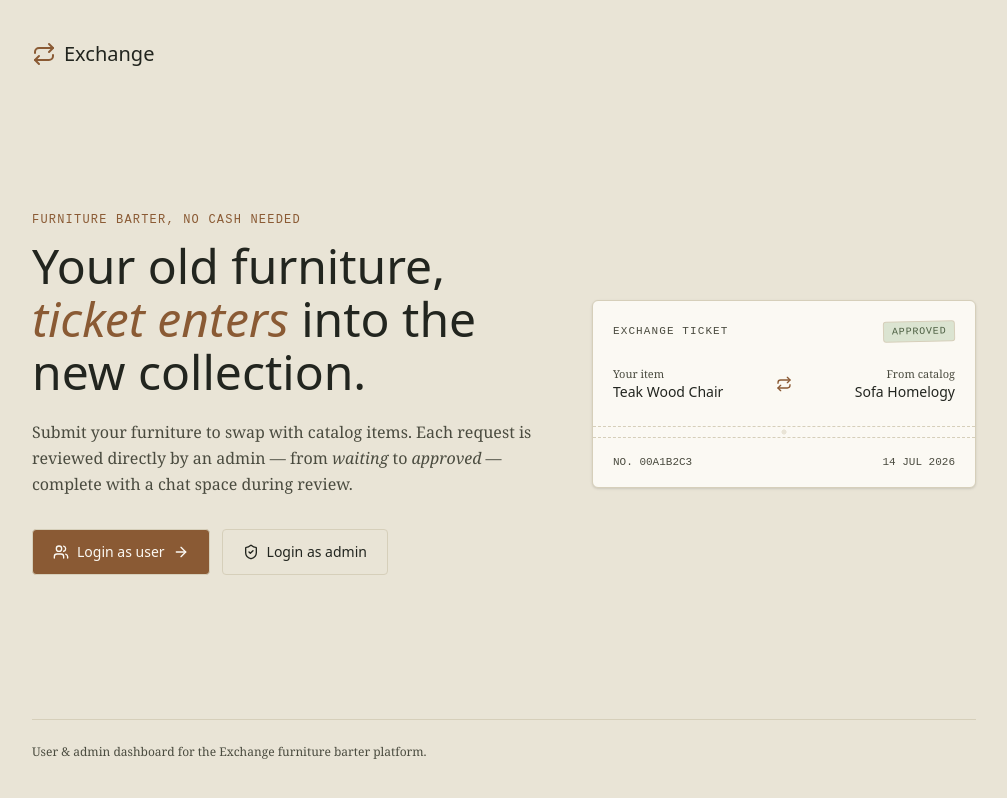
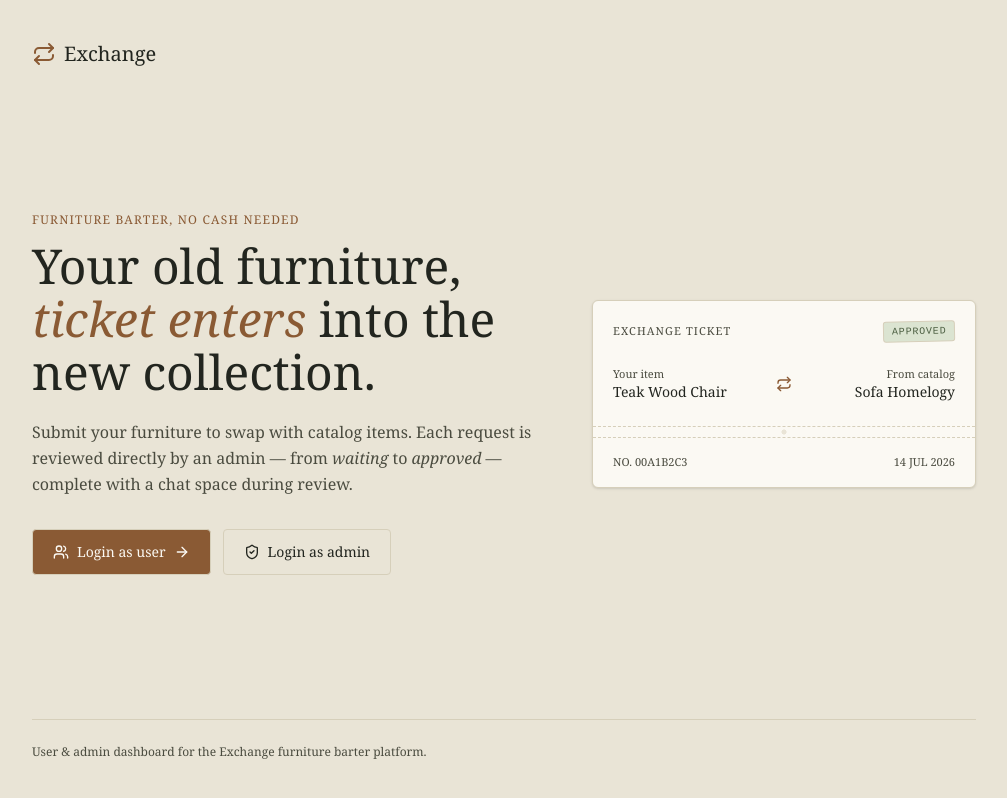
Before and after one commit to abdulmuti12/frontend-exchange, a Next.js app: page / in a window 1280 px wide. Shown: the whole page, without its empty margins (136-1143 px from the left). Built offline with nearby package versions, Linux system fonts and the light colour scheme; no server answers.

Commit message:
update font

```diff
--- a/src/app/page.tsx
+++ b/src/app/page.tsx
@@ -20,15 +20,15 @@ export default function LandingPage() {
       <div className="mx-auto flex min-h-screen max-w-5xl flex-col px-6 py-10 sm:px-10">
         <div className="flex items-center gap-2">
           <Repeat className="size-6 text-teak" />
-          <span className="font-display text-xl font-display text-ink">Exchange</span>
+          <span className="text-xl text-ink">Exchange</span>
         </div>
 
         <div className="flex flex-1 flex-col items-start justify-center gap-10 py-16 lg:flex-row lg:items-center lg:justify-between lg:gap-6">
           <div className="max-w-xl">
-            <p className="mb-3 font-mono text-xs uppercase tracking-widest text-teak">
+            <p className="mb-3 text-xs uppercase tracking-widest text-teak">
               Furniture barter, no cash needed
             </p>
-            <h1 className="font-display text-4xl font-display leading-[1.1] text-ink sm:text-5xl">
+            <h1 className="text-4xl leading-[1.1] text-ink sm:text-5xl">
               Your old furniture,
               <br />
               <span className="italic text-teak">ticket enters</span> into the new collection.
@@ -41,7 +41,7 @@ export default function LandingPage() {
             <div className="mt-8 flex flex-wrap gap-3">
               <Link
                 href={userToken ? "/user" : "/login"}
-                className="inline-flex items-center gap-2 rounded-sm border border-teak bg-teak px-5 py-3 text-sm font-display text-surface transition-colors hover:bg-teak-deep"
+                className="inline-flex items-center gap-2 rounded-sm border border-teak bg-teak px-5 py-3 text-sm text-surface transition-colors hover:bg-teak-deep"
               >
                 <Users className="size-4" />
                 {userToken ? "Go to my account" : "Login as user"}
@@ -49,7 +49,7 @@ export default function LandingPage() {
               </Link>
               <Link
                 href={adminToken ? "/systemAdmin" : "/systemAdmin/login"}
-                className="inline-flex items-center gap-2 rounded-sm border border-ink/30 px-5 py-3 text-sm font-display text-ink transition-colors hover:border-ink hover:bg-ink/5"
+                className="inline-flex items-center gap-2 rounded-sm border border-ink/30 px-5 py-3 text-sm text-ink transition-colors hover:border-ink hover:bg-ink/5"
               >
                 <ShieldCheck className="size-4" />
                 {adminToken ? "Open admin dashboard" : "Login as admin"}
@@ -60,7 +60,7 @@ export default function LandingPage() {
           {/* Signature: a stamped swap ticket */}
           <div className="w-full max-w-sm shrink-0 rounded-md border border-line bg-surface shadow-sm">
             <div className="flex items-center justify-between px-5 pt-5">
-              <span className="font-mono text-[11px] uppercase tracking-widest text-ink-soft">
+              <span className="text-[11px] uppercase tracking-widest text-ink-soft">
                 Exchange Ticket
               </span>
               <span className="stamp border-moss bg-moss-soft px-2 py-0.5 text-[10px] text-moss">
@@ -70,16 +70,16 @@ export default function LandingPage() {
             <div className="grid grid-cols-[1fr_auto_1fr] items-center gap-3 px-5 py-6">
               <div>
                 <p className="text-[11px] text-ink-soft">Your item</p>
-                <p className="font-display text-sm font-display text-ink">Teak Wood Chair</p>
+                <p className="text-sm text-ink">Teak Wood Chair</p>
               </div>
               <Repeat className="size-4 text-teak" />
               <div className="text-right">
                 <p className="text-[11px] text-ink-soft">From catalog</p>
-                <p className="font-display text-sm font-display text-ink">Sofa Homelogy</p>
+                <p className="text-sm text-ink">Sofa Homelogy</p>
               </div>
             </div>
             <div className="perforated h-3 border-y border-dashed border-line" />
-            <div className="flex items-center justify-between px-5 py-4 font-mono text-[11px] text-ink-soft">
+            <div className="flex items-center justify-between px-5 py-4 text-[11px] text-ink-soft">
               <span>NO. 00A1B2C3</span>
               <span>14 JUL 2026</span>
             </div>
--- a/src/app/systemAdmin/(protected)/products/page.tsx
+++ b/src/app/systemAdmin/(protected)/products/page.tsx
@@ -221,7 +221,7 @@ export default function AdminProductsPage() {
       <PageHeader
         eyebrow="Katalog"
         title="Product management"
-        description="Barang yang tersedia bagi pengguna untuk ditukar."
+        description="Items available for users to redeem."
         action={
           <Button onClick={openCreate}>
             <Plus className="size-4" />
@@ -245,10 +245,10 @@ export default function AdminProductsPage() {
           onChange={(e) => setStatusFilter(e.target.value)}
           className="rounded-sm border border-line bg-surface px-3 py-2.5 text-sm outline-none focus:border-teak"
         >
-          <option value="">Semua status</option>
-          <option value="available">Tersedia</option>
-          <option value="swapped">Sudah ditukar</option>
-          <option value="inactive">Nonaktif</option>
+          <option value="">All Status</option>
+          <option value="available">Available</option>
+          <option value="swapped">Swapped</option>
+          <option value="inactive">Inactive</option>
         </select>
       </div>
 
@@ -263,10 +263,10 @@ export default function AdminProductsPage() {
               <thead className="border-b border-line bg-paper-deep/40 text-xs uppercase tracking-wide text-ink-soft">
                 <tr>
                   <th className="px-4 py-3 font-display">Images</th>
-                  <th className="px-4 py-3 font-display">Nama</th>
+                  <th className="px-4 py-3 font-display">Name</th>
                   <th className="px-4 py-3 font-display">Category</th>
                   <th className="px-4 py-3 font-display">Brand</th>
-                  <th className="px-4 py-3 font-display">Harga</th>
+                  <th className="px-4 py-3 font-display">Value Item</th>
                   <th className="px-4 py-3 font-display">Status</th>
                   <th className="px-4 py-3 font-display text-right">Aksi</th>
                 </tr>
@@ -334,7 +334,7 @@ export default function AdminProductsPage() {
                 size="sm"
                 disabled={meta.current_page <= 1}
                 onClick={() => handlePageChange(1)}
-                title="Halaman pertama"
+                title="First Page"
               >
                 <ChevronsLeft className="size-4" />
               </Button>
@@ -423,9 +423,9 @@ export default function AdminProductsPage() {
             value={form.status}
             onChange={(e) => setForm((f) => ({ ...f, status: e.target.value as ProductStatus }))}
           >
-            <option value="available">Tersedia</option>
-            <option value="swapped">Sudah ditukar</option>
-            <option value="inactive">Nonaktif</option>
+            <option value="available">Available</option>
+            <option value="swapped">Swapped</option>
+            <option value="inactive">Inactive</option>
           </SelectField>
           <TextareaField
             label="Description"
@@ -436,7 +436,7 @@ export default function AdminProductsPage() {
           />
           {editing ? (
             <div className="rounded-md border border-line bg-paper-deep/40 p-3 text-xs text-ink-soft">
-              ℹ️ Unggah gambar baru akan menggantikan gambar lama di slot tersebut. Slot kosong akan dikosongkan.
+              ℹ️ Uploading a new image will replace the existing image in that slot. Empty slots will be cleared.
             </div>
           ) : null}
           <ImageUploadField
@@ -447,10 +447,10 @@ export default function AdminProductsPage() {
           />
           <div className="mt-1 flex justify-end gap-2">
             <Button variant="ghost" onClick={() => setModalOpen(false)}>
-              Batal
+              Cancel
             </Button>
             <Button onClick={onSubmit} loading={saving}>
-              Simpan
+              Save
             </Button>
           </div>
         </div>
--- a/src/components/layout/Shell.tsx
+++ b/src/components/layout/Shell.tsx
@@ -39,7 +39,7 @@ export function Shell({
       <div className="sticky top-0 z-40 flex items-center justify-between border-b border-line bg-surface px-4 py-3 lg:hidden">
         <Link href={role === "Admin" ? "/systemAdmin" : "/user"} className="flex items-center gap-2">
           <Repeat className="size-5 text-teak" />
-          <span className="font-display text-lg font-display">Exchange</span>
+          <span className="font-body text-lg">Exchange</span>
         </Link>
         <button onClick={() => setOpen(true)} aria-label="Open menu" className="p-1.5 text-ink">
           <Menu className="size-5" />
@@ -58,7 +58,7 @@ export function Shell({
             <Link href={role === "Admin" ? "/systemAdmin" : "/user"} className="flex items-center gap-2">
               <Repeat className="size-6 text-teak" />
               <div>
-                <p className="font-display text-xl font-display leading-none text-ink">Exchange</p>
+                <p className="text-xl leading-none text-ink">Exchange</p>
                 <p className="mt-1 font-mono text-[10px] uppercase tracking-widest text-ink-soft">
                   {role}
                 </p>
@@ -79,7 +79,7 @@ export function Shell({
                   href={item.href}
                   onClick={() => setOpen(false)}
                   className={cn(
-                    "flex items-center gap-3 rounded-sm px-3 py-2.5 text-sm font-display transition-colors",
+                    "flex items-center gap-3 rounded-sm px-3 py-2.5 text-sm transition-colors",
                     active
                       ? "bg-teak text-surface"
                       : "text-ink-soft hover:bg-ink/5 hover:text-ink"
@@ -96,7 +96,7 @@ export function Shell({
             <div className="border-t border-line px-3 py-4">
               <div className="flex items-center justify-between gap-2 rounded-sm px-3 py-2">
                 <div className="min-w-0">
-                  <p className="truncate text-sm font-display text-ink">{identity.name}</p>
+                  <p className="truncate text-sm text-ink">{identity.name}</p>
                   <p className="truncate text-xs text-ink-soft">{identity.sub}</p>
                 </div>
                 <button
```
